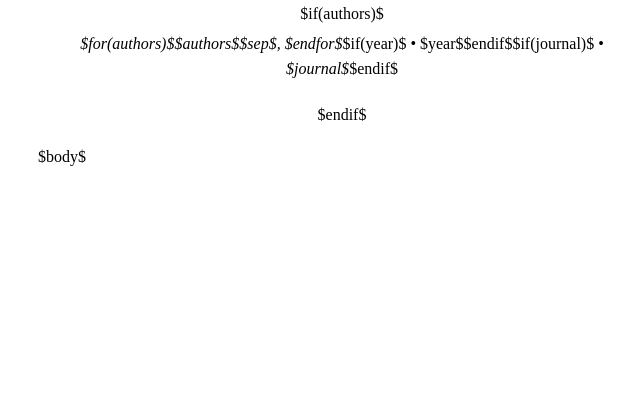
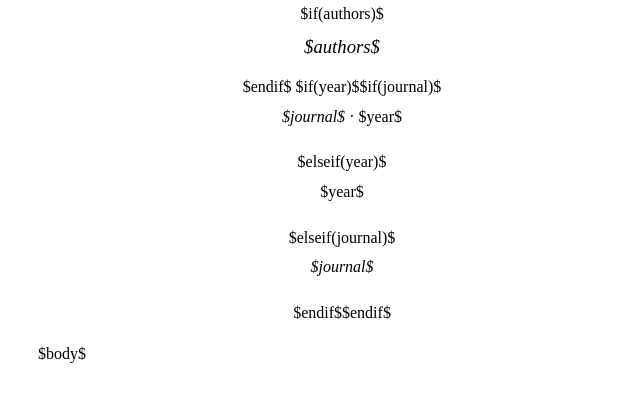
Before and after one commit to MunoMono/lit-review, a plain HTML site: page assets/note.html in a window 1280 px wide. Shown: the part 161-560 px from the top of the page, without its empty margins (298-938 px from the left). Drawn offline with Linux system fonts and the light colour scheme.

```diff
--- a/assets/note.html
+++ b/assets/note.html
@@ -27,11 +27,14 @@
 <header class="page-header">
   <p class="last-updated">Last updated <span id="last-updated"></span></p>
   <h1 class="title">$title$</h1>
-  $if(authors)$
-  <p class="byline">
-    <em>$for(authors)$$authors$$sep$, $endfor$</em>$if(year)$ • $year$$endif$$if(journal)$ • <em class="journal">$journal$</em>$endif$
-  </p>
-  $endif$
+  $if(authors)$<h3 class="authors">$authors$</h3>$endif$
+  $if(year)$$if(journal)$
+  <p class="byline"><em>$journal$</em> · $year$</p>
+  $elseif(year)$
+  <p class="byline">$year$</p>
+  $elseif(journal)$
+  <p class="byline"><em>$journal$</em></p>
+  $endif$$endif$
 </header>
 
 <main id="content">
```
Also changed, not shown: notes-html/JaillantUsersDigitalArchives2024.html (+5 -6 lines), notes-html/MortatiNewDesignKnowledge2022.html (+4 -5 lines), notes-html/template.html (+4 -4 lines), 2 other files.
